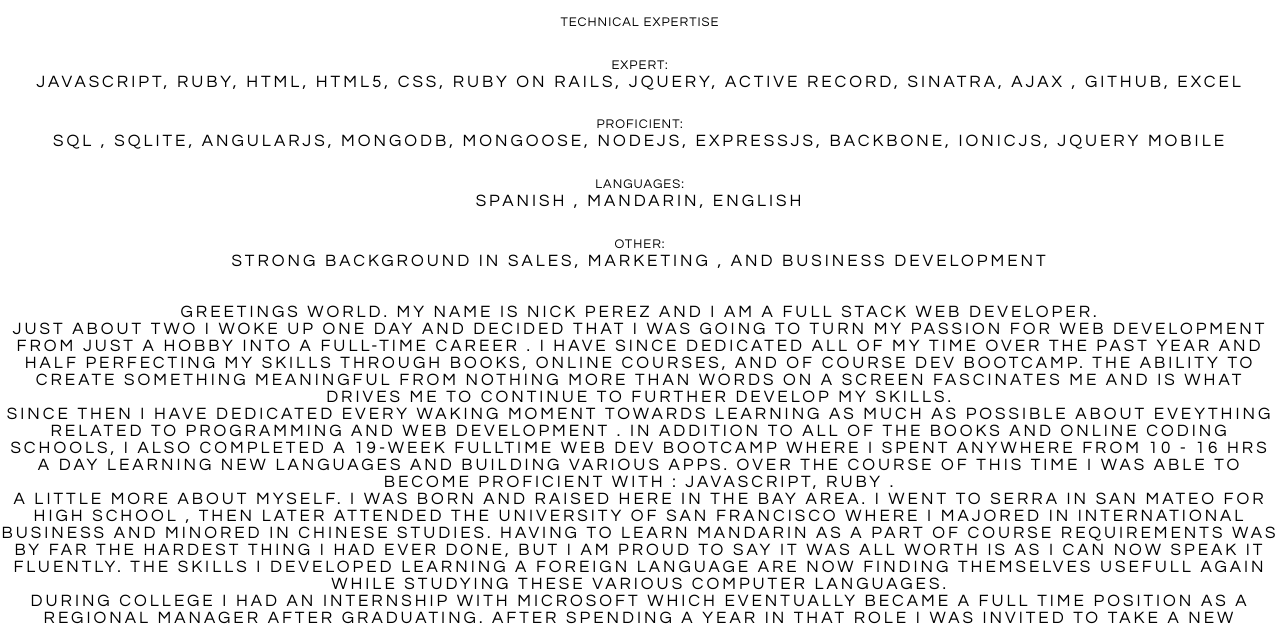
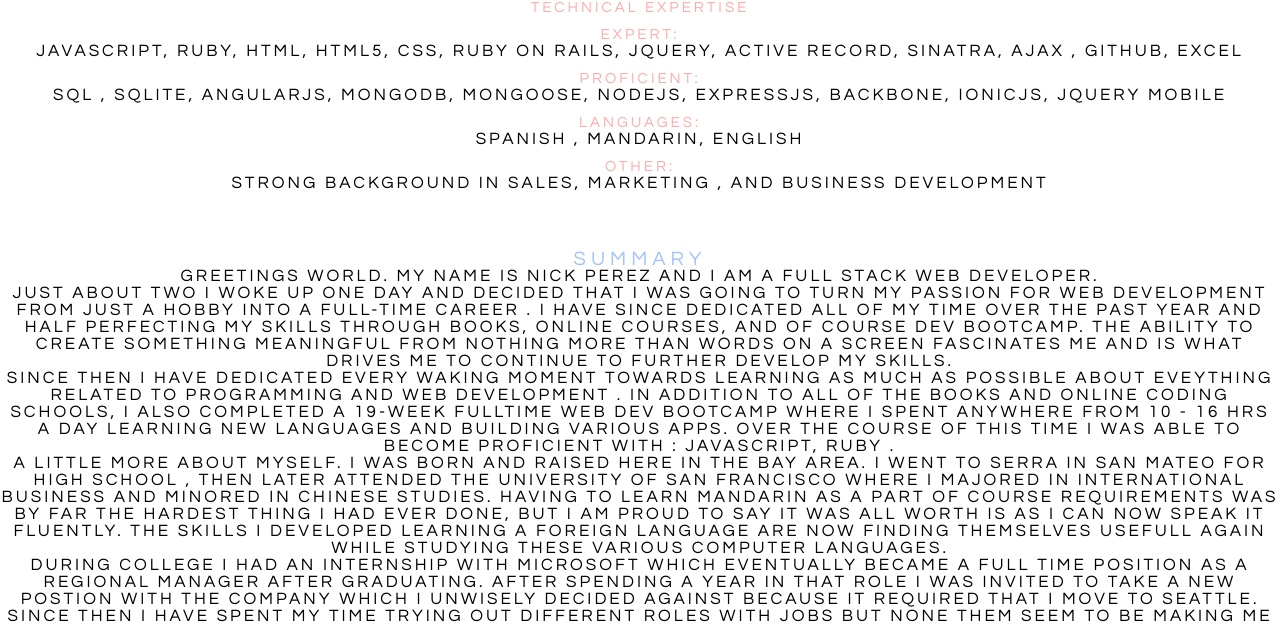
Before and after one commit to nickperez1285/nickperez1285.github.io, a plain HTML site: page blog-posts/aboutme.html in a window 1280 px wide. Shown: the part 98-723 px from the top of the page. Drawn offline with Linux system fonts and the light colour scheme.

Commit message:
fixed linkeid

```diff
--- a/blog-posts/aboutme.html
+++ b/blog-posts/aboutme.html
@@ -34,21 +34,24 @@
 
 
 <body>
-	<center><h3>Technical Expertise</h3></center>
+	<center><h2>Technical Expertise</h2></center>
 	<p>
-<h3>Expert:</h3>  JavaScript, Ruby, HTML, HTML5, CSS, Ruby on Rails, JQuery,  Active Record, Sinatra,  Ajax , Github, Excel<br>
-<h3>Proficient:</h3> SQL , SQLite, AngularJS, MongoDB,  Mongoose, NodeJS, ExpressJS, Backbone, IonicJS, JQuery Mobile
+<h2>Expert:</h2>  JavaScript, Ruby, HTML, HTML5, CSS, Ruby on Rails, JQuery,  Active Record, Sinatra,  Ajax , Github, Excel<br>
+<h2>Proficient:</h2> SQL , SQLite, AngularJS, MongoDB,  Mongoose, NodeJS, ExpressJS, Backbone, IonicJS, JQuery Mobile
 <br>
-<h3>Languages:</h3>  Spanish , Mandarin, English  <br>
-<h3>Other:</h3>Strong background in sales, marketing , and business development <br><br><br>
+<h2>Languages:</h2>  Spanish , Mandarin, English  <br>
+<h2>Other:</h2>Strong background in sales, marketing , and business development <br><br><br>
 
 
+<article>
+<center> <h1>Summary</h1></center>
 <p> Greetings world. My name is Nick Perez and I am a Full stack Web Developer.</p>
 <p>Just about two  I woke up one day and decided that I was going to turn my passion for web development from just a hobby into a full-time career . I have since dedicated all of my time over the past year and half perfecting my skills through books, online courses, and of course Dev bootcamp. The ability to create something meaningful from nothing more than words on a screen fascinates me and is what drives me to continue to further develop my skills. </p>
 <p>
 	Since then I  have dedicated every waking moment  towards learning as much as possible about eveything related to programming and web development . In addition to all of the books and online coding schools, I also completed a 19-week fulltime web dev bootcamp where I spent anywhere from 10 - 16 hrs a day learning new languages and building various apps. Over the course of this time I was able to become proficient with : Javascript, Ruby 	 .</p>
 <p> 	A little more about myself. I was born and raised here in the Bay Area. I went to Serra in San Mateo for high school , then later attended the University of San Francisco where I majored in International Business and minored in Chinese studies. Having to learn Mandarin as a part of  course requirements was by far the hardest thing I had ever done, but I am proud to say it was all worth is as I can now speak it fluently. The skills I developed learning a foreign language are now finding themselves usefull again while studying these various computer languages. </p>
 	<p>During college I had an internship with Microsoft which eventually became a full time position as a regional manager after graduating. After spending a year in that role I was invited to take a new postion with the company which I unwisely decided against because it required that I move to Seattle. Since then  I have spent my time trying out different roles with jobs but none them seem to be making me happy.  Then one day I woke up and dedcided I needed to make a completely new kind of career change. It was at this point I decided to become a program developer. </p>
+	</article>
 
 
 <div id="me"><img src= "https://lh6.googleusercontent.com/XB8Fs3erXOpgUBhxTByr21BIrEtRdKHxWtnUZeNl7Q=s207-p-no
```
Also changed, not shown: index.html (+4 -4 lines).
